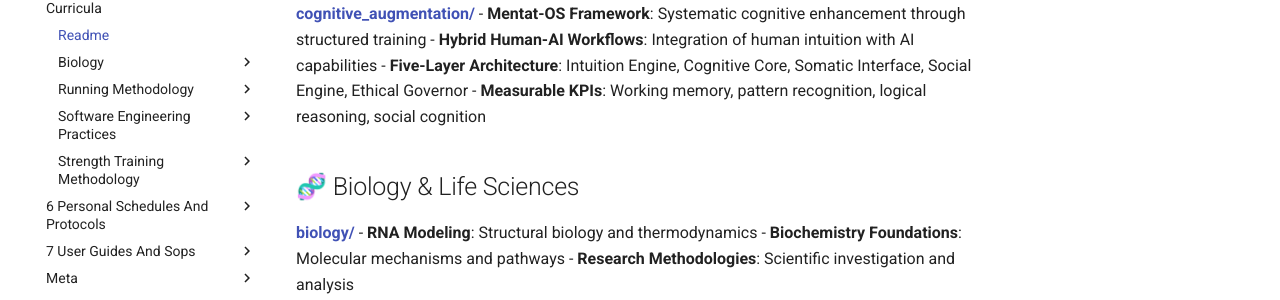
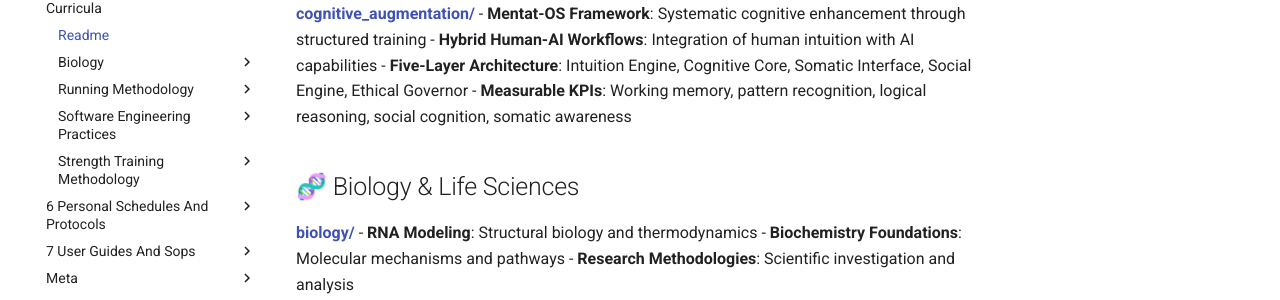
Before and after one commit to ImmortalDemonGod/Holistic-Performance-Enhancement, an MkDocs documentation site: the page built from cultivation/docs/5_domain_knowledge_and_curricula/README.md, in a window 1280 px wide and 1316 px high. Shown: the part 346-646 px from the top of the window. Built offline with MkDocs 1.6.1 and Material for MkDocs 9.7.7, drawn with Linux system fonts in a browser that asks for light colours.

Commit message:
📝 docs(README): update measurable KPIs in curriculum
- add somatic awareness to the list of measurable KPIs
- enhance the comprehensiveness of training criteria

```diff
--- a/cultivation/docs/5_domain_knowledge_and_curricula/README.md
+++ b/cultivation/docs/5_domain_knowledge_and_curricula/README.md
@@ -7,7 +7,7 @@ This section contains comprehensive knowledge bases and training curricula for e
 - **Mentat-OS Framework**: Systematic cognitive enhancement through structured training
 - **Hybrid Human-AI Workflows**: Integration of human intuition with AI capabilities
 - **Five-Layer Architecture**: Intuition Engine, Cognitive Core, Somatic Interface, Social Engine, Ethical Governor
-- **Measurable KPIs**: Working memory, pattern recognition, logical reasoning, social cognition
+- **Measurable KPIs**: Working memory, pattern recognition, logical reasoning, social cognition, somatic awareness
 
 ## 🧬 Biology & Life Sciences
 **[biology/](./biology/)**
```
